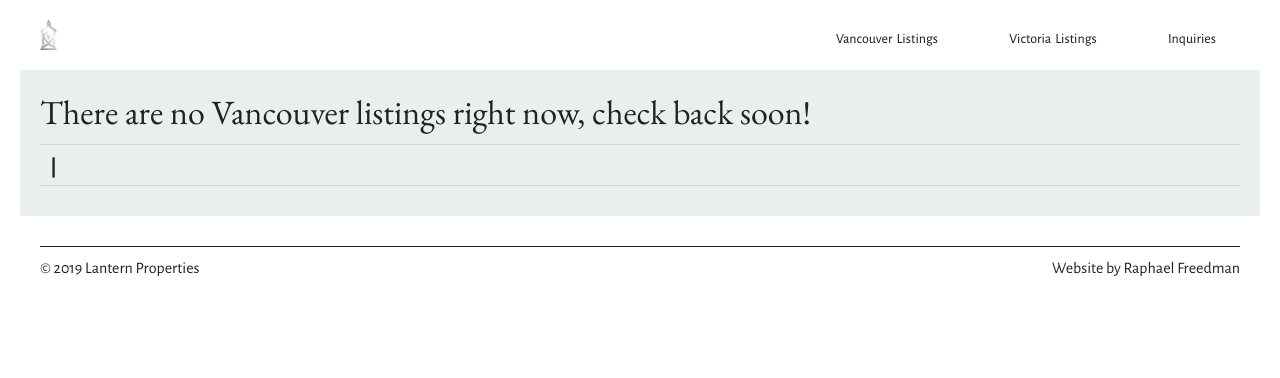
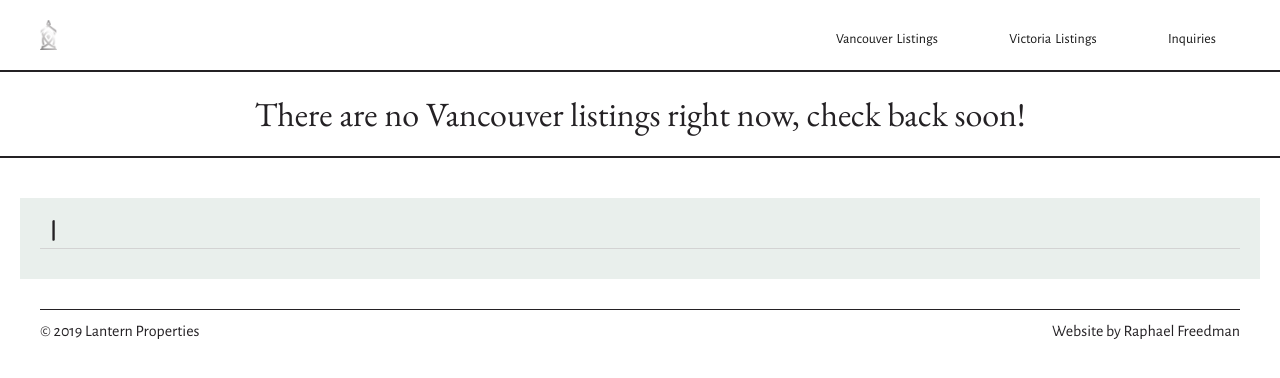
Before and after one commit to RF604/lantern2020, a Jekyll site: the page built from _posts/2020-07-24-no-listings.md, in a window 1280 px wide. Shown: the top 378 px of the page. Built offline with Jekyll 4.4.1, drawn with Linux system fonts in a browser that asks for light colours.

Commit message:
periodic commit

```diff
--- a/_layouts/post.html
+++ b/_layouts/post.html
@@ -5,17 +5,17 @@
 {% include head.html %}
 
 
-<body>
+<body class="post">
 
   {% include header.html %}
+
+  <h2>{{ page.listing-heading }}</h2>
 
   <article>
 
     <div class="article-content">
 
-      <h2>{{ page.listing-heading }}</h2>
-
-      <h3>{{ page.listing-address }}&ensp;|&ensp;{{ page.rent }}</h3>
+    <h3>{{ page.listing-address }}&ensp;|&ensp;{{ page.rent }}</h3>
 
     {{ content }}
 
--- a/style.css
+++ b/style.css
@@ -285,16 +285,29 @@ form #submit:hover {
   max-width: 600px;
   text-align: center;
 }
-article {
-  margin-top: 50px;
+
+.post h2 {
+  border-top: 2px solid;
+  border-bottom: 2px solid;
+  width: 100%;
+  max-width: 1400px;
+  margin: 0 auto;
+  margin-top: 70px;
+  padding: 20px 0;
+  text-align: center;
+}
+
+ article {
+  margin-top: 20px;
   padding: 20px;
   width: 100%;
   height: 100%;
 }
+
 .article-content {
   max-width: 1400px;
   margin: 0 auto;
-  padding: 10px 20px 20px 20px;
+  padding: 20px;
   background-color: #E9EFEC;
 }
 .listing-images-container {
```
